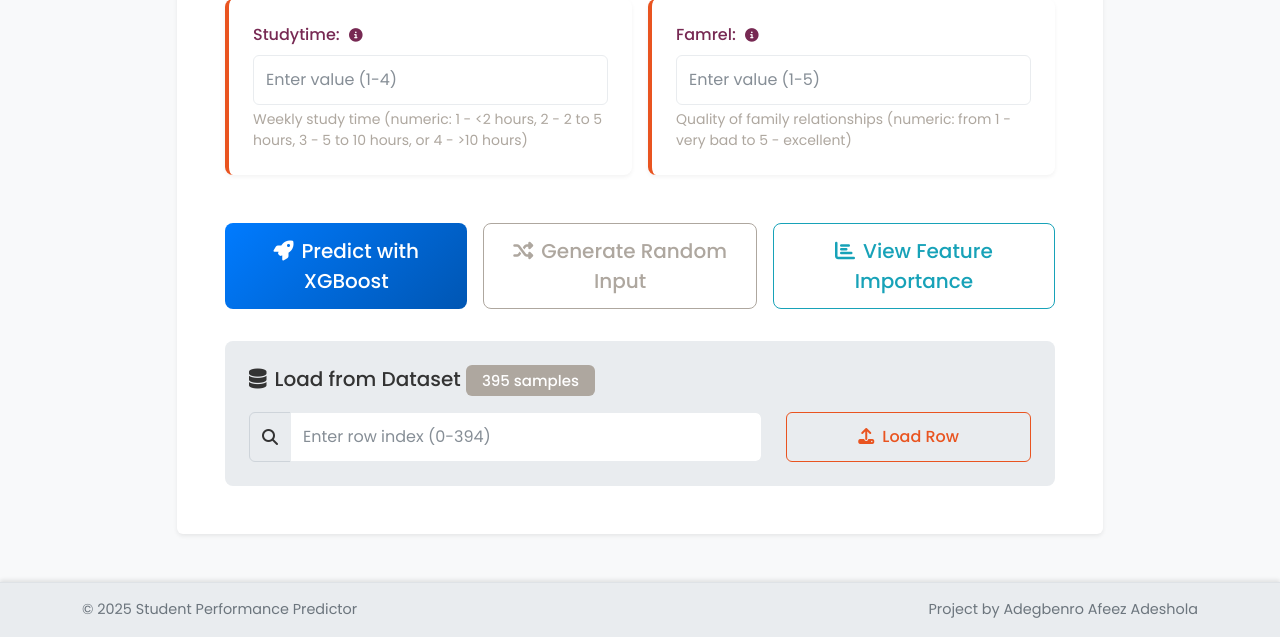
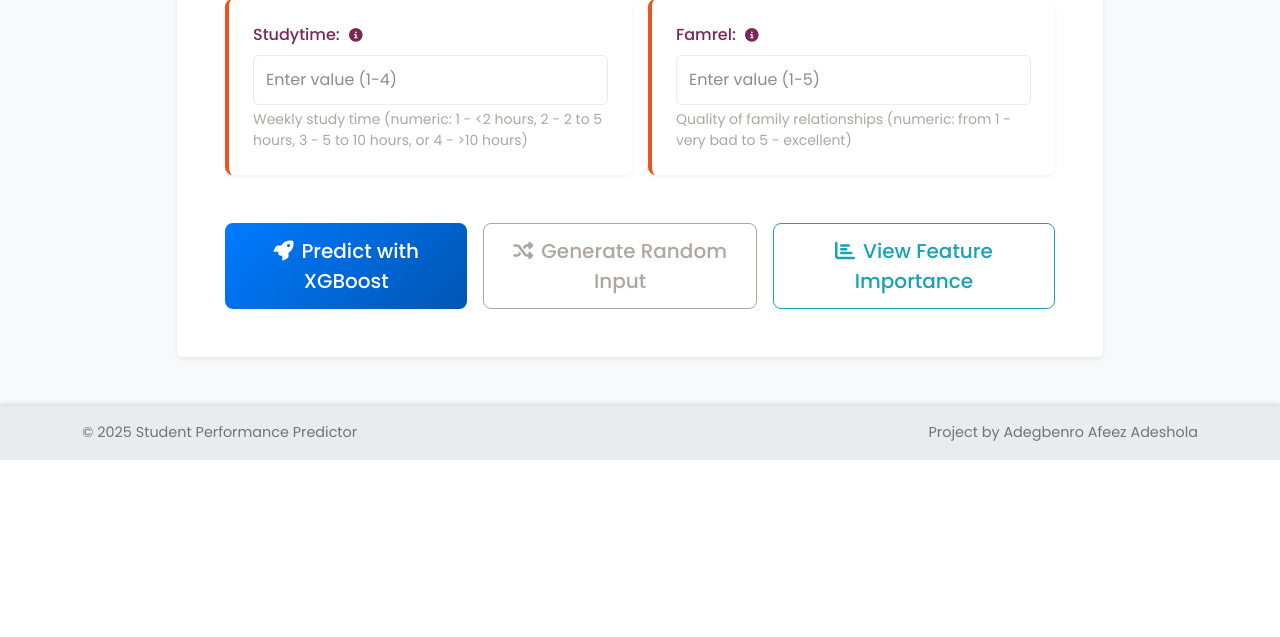
Before and after one commit to Abdulraqib20/student-performance-predictor, a Flask app: page /xgb_predict in a window 1280 px wide. Shown: the part 1417-2054 px from the top of the page. After the commit the page ends 1877 px from the top, so only its background shows below. Run offline with Flask 3, Linux system fonts and the light colour scheme; the visitor is signed in with stand-in values (Sample User, id 1); some libraries are stand-ins or nearby versions.

Commit message:
pushed latest main

```diff
--- a/src/templates/xgb_predict.html
+++ b/src/templates/xgb_predict.html
@@ -213,32 +213,6 @@
                     </div>
                 </form>
 
-                <!-- Dataset Loader Section -->
-                {% if student_df is not none %}
-                <div class="dataset-loader">
-                    <h5 class="mb-3">
-                        <i class="fas fa-database me-2"></i>Load from Dataset
-                        <span class="badge bg-secondary">{{ student_df.shape[0] }} samples</span>
-                    </h5>
-                    <div class="row align-items-center">
-                        <div class="col-md-8">
-                            <div class="input-group">
-                                <span class="input-group-text">
-                                    <i class="fas fa-search"></i>
-                                </span>
-                                <input type="number" id="datasetRowIndex" class="form-control"
-                                       min="0" max="{{ student_df.shape[0] - 1 }}"
-                                       placeholder="Enter row index (0-{{ student_df.shape[0] - 1 }})">
-                            </div>
-                        </div>
-                        <div class="col-md-4">
-                            <button type="button" class="btn btn-outline-primary w-100" onclick="loadXGBDatasetRow()">
-                                <i class="fas fa-upload me-2"></i>Load Row
-                            </button>
-                        </div>
-                    </div>
-                </div>
-                {% endif %}
             </div>
         </div>
     </div>
@@ -265,54 +239,6 @@ function generateRandomXGBInput() {
             }
         }
     });
-}
-
-function loadXGBDatasetRow() {
-    const rowIndex = document.getElementById('datasetRowIndex').value;
-    if (rowIndex === '') {
-        alert('Please enter a row index');
-        return;
-    }
-
-    fetch(`{{ url_for('get_dataset_row', row_index=0) }}`.replace('0', rowIndex))
-        .then(response => response.json())
-        .then(data => {
-            if (data.error) {
-                alert('Error: ' + data.error);
-                return;
-            }
-
-            // Check if data structure is valid
-            if (!data || typeof data !== 'object') {
-                alert('Error: Invalid data structure received from server');
-                console.error('Invalid data structure:', data);
-                return;
-            }
-
-            const selectedFeatures = {{ selected_features | tojson }};
-            let fieldsSet = 0;
-
-            // Fill only the selected features
-            // The server returns features directly in the data object
-            selectedFeatures.forEach(feature => {
-                const element = document.getElementById(feature);
-                if (element && data.hasOwnProperty(feature) && data[feature] !== undefined && data[feature] !== null) {
-                    element.value = data[feature];
-                    fieldsSet++;
-                }
-            });
-
-            // Set actual value if available
-            if (data.hasOwnProperty('actual_value_from_dataset') && data['actual_value_from_dataset']) {
-                document.getElementById('actual_value_from_dataset').value = data['actual_value_from_dataset'];
-            }
-
-            alert(`Row data loaded successfully! ${fieldsSet} out of ${selectedFeatures.length} selected features have been filled.`);
-        })
-        .catch(error => {
-            console.error('Error:', error);
-            alert('Error loading row data: ' + error.message);
-        });
 }
 
 function viewFeatureImportance() {
```
Also changed, not shown: src/templates/xgb_result.html (+5 -5 lines).
